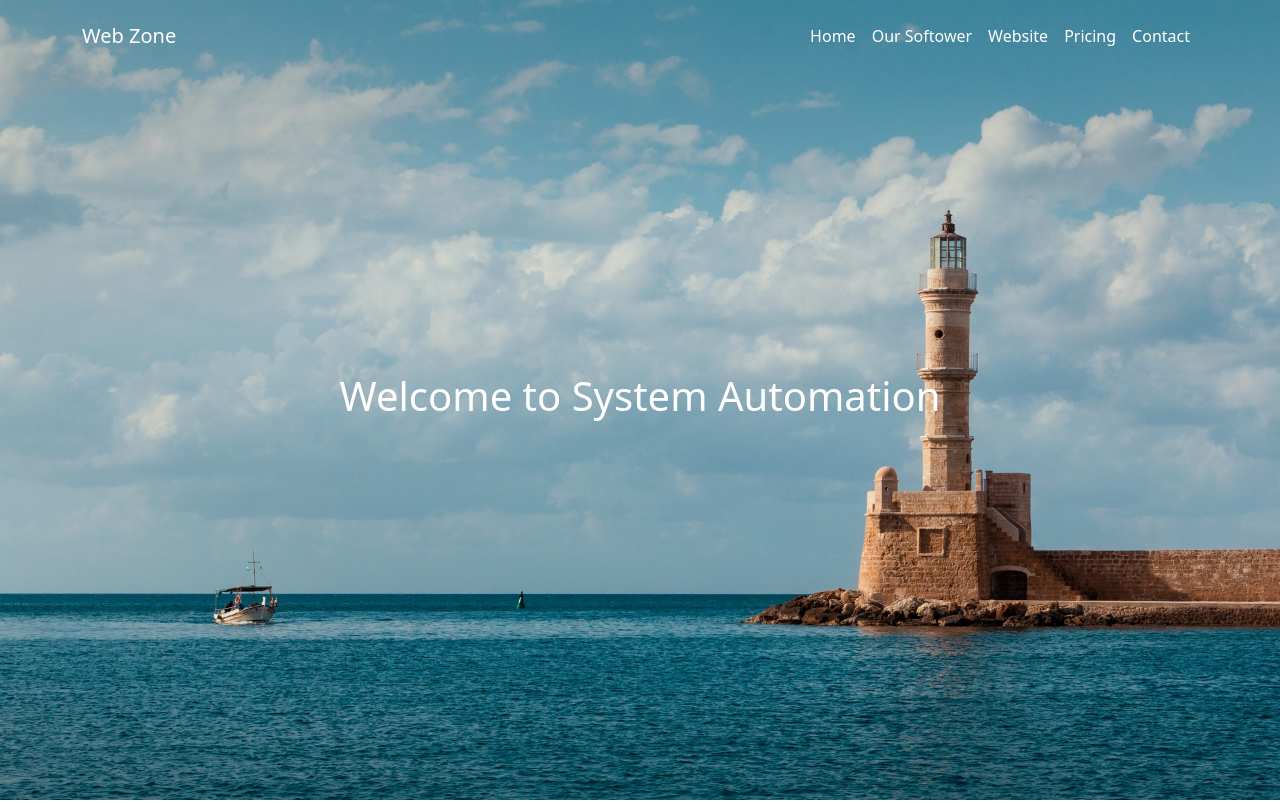
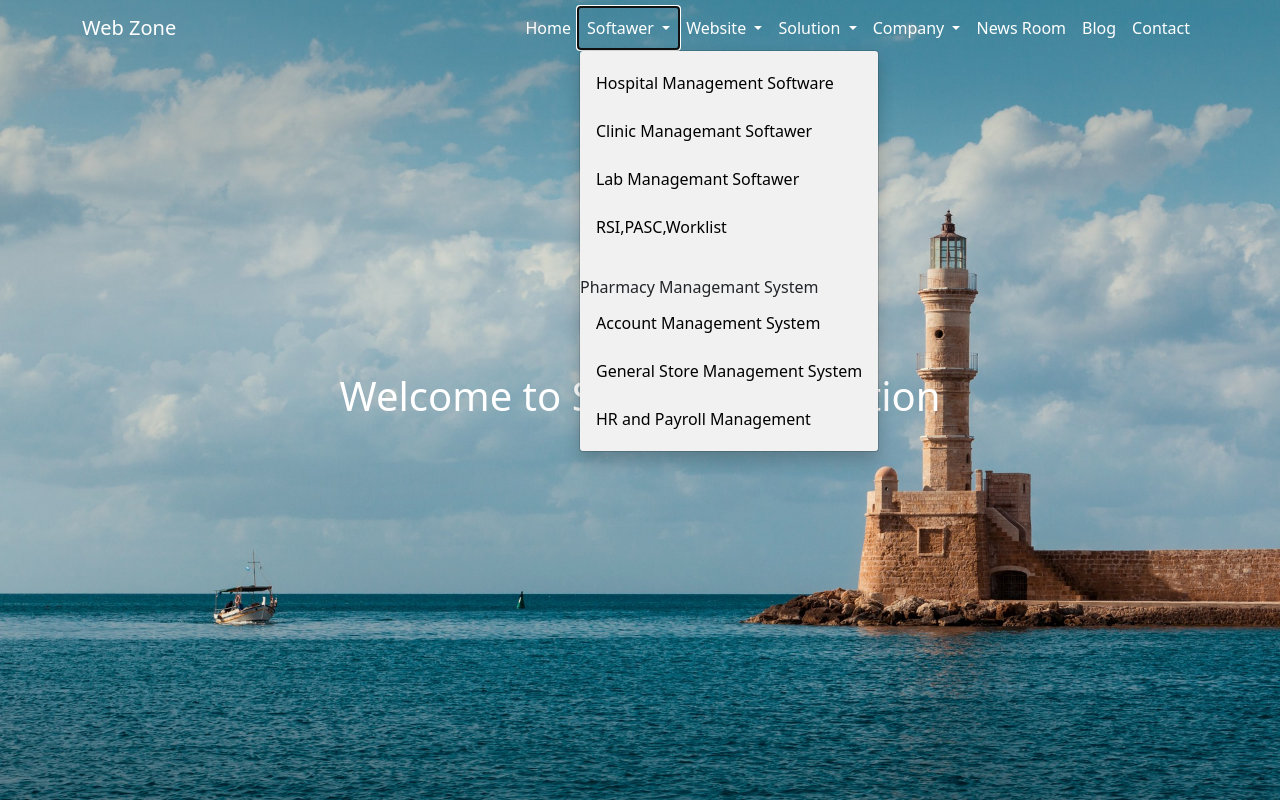
Before and after one commit to taijul-mohim/bootstrap-4, a PHP site: page / in a window 1280 px wide, after a click on "Softawer". Shown: the top 804 px of the page. Run offline with PHP 8.4, Linux system fonts and the light colour scheme; some libraries are stand-ins or nearby versions.

Commit message:
new update

```diff
--- a/css/style.css
+++ b/css/style.css
@@ -2,6 +2,53 @@
     background-image: url('../img/banner-img.jpg');
     background-size: cover;
   }
+/* nav  */
+.bg{
+  background: gray;
+
+}
+/* dropdown */
+.dropbtn {
+
+  color: white;
+
+  font-size: 16px;
+  border: none;
+}
+
+/* The container <div> - needed to position the dropdown content */
+.dropdown {
+  position: relative;
+  display: inline-block;
+}
+
+/* Dropdown Content (Hidden by Default) */
+.dropdown-content {
+  display: none;
+  position: absolute;
+  background-color: #f1f1f1;
+  min-width: 160px;
+  box-shadow: 0px 8px 16px 0px rgba(0,0,0,0.2);
+  z-index: 1;
+}
+
+/* Links inside the dropdown */
+.dropdown-content a {
+  color: black;
+  padding: 12px 16px;
+  text-decoration: none;
+  display: block;
+}
+
+/* Change color of dropdown links on hover */
+.dropdown-content a:hover {background-color: #ddd;}
+
+/* Show the dropdown menu on hover */
+.dropdown:hover .dropdown-content {display: block;}
+
+/* Change the background color of the dropdown button when the dropdown content is shown */
+.dropdown:hover .dropbtn {background-color:transparent;}
+/* end dropdown */
 
   /* softwore section */
 .card{
@@ -105,7 +152,7 @@
 
 .footer-content{
   display: flex;
-  align-items: center;
+  /* align-items: center; */
   justify-content: center;
   flex-direction: column;
   text-align: center;
@@ -192,3 +239,6 @@ text-decoration: none;
   opacity: .4;
   font-weight: 200;
 }
+.fl ul li{
+  list-style: none;
+}
--- a/index.html
+++ b/index.html
@@ -4,7 +4,7 @@
 <head>
   <meta charset="UTF-8" />
   <meta name="viewport" content="width=device-width, initial-scale=1.0" />
-  <title>Bootstrap 5 - Transparent Navbar</title>
+  <title>Welcome to System Automation</title>
   <link rel="stylesheet" href="css/bootstrap.min.css" />
   <link rel="stylesheet" href="css/style.css">
   <link rel="stylesheet" href="https://cdnjs.cloudflare.com/ajax/libs/font-awesome/6.1.2/css/brands.min.css">
@@ -12,9 +12,10 @@
 
 
 </head>
+
 <body>
   <!-- Navbar  -->
-    <nav class="navbar fixed-top navbar-expand-lg navbar-dark p-md-3 mb-2">
+  <nav class="navbar fixed-top navbar-expand-lg navbar-dark  ml-2 mb-2">
     <div class="container">
       <a class="navbar-brand" href="#">Web Zone</a>
       <button class="navbar-toggler" type="button" data-bs-toggle="collapse" data-bs-target="#navbarNav"
@@ -28,18 +29,74 @@
           <li class="nav-item">
             <a class="nav-link text-white" href="#">Home</a>
           </li>
-            <li class="nav-item">
-              <a class="nav-link text-white" href="#sof">Our Softower</a>
+
+          <li class="nav-item dropdown">
+            <a class="nav-link dropbtn text-white dropdown-toggle" href="#" id="navbarDropdown"
+              data-bs-toggle="dropdown" aria-expanded="false">
+              Softawer
+            </a>
+
+            <ul class="dropdown-menu dropdown-content">
+              <li><a class="dropdown-item " href="#">Hospital Management Software</a></li>
+              <li><a class="dropdown-item " href="#">Clinic Managemant Softawer</a></li>
+              <li><a class="dropdown-item " href="#">Lab Managemant Softawer</a></li>
+              <li><a class="dropdown-item " href="#">RSI,PASC,Worklist</a></li>
+              <li><a class="dropdown-item " href="#"></a>Pharmacy Managemant System</li>
+              <li><a class="dropdown-item " href="#">Account Management System</a></li>
+              <li><a class="dropdown-item " href="#">General Store Management System</a></li>
+              <li><a class="dropdown-item " href="#">	HR and Payroll Management</a></li>
+            </ul>
+
+          </li>
+          <li class="nav-item dropdown">
+            <a class="nav-link dropbtn text-white dropdown-toggle" href="#" id="navbarDropdown"
+              data-bs-toggle="dropdown" aria-expanded="false">
+              Website
+            </a>
+
+            <ul class="dropdown-menu dropdown-content">
+              <li><a class="dropdown-item " href="#">Domain Hosting</a></li>
+              <li><a class="dropdown-item " href="#">Static</a></li>
+              <li><a class="dropdown-item " href="#">Dynamic Website</a></li>
+              <li><a class="dropdown-item " href="#">Ecommerce Website</a></li>
+            </ul>
+
+          </li>
+          <li class="nav-item dropdown">
+            <a class="nav-link dropbtn text-white dropdown-toggle" href="#" id="navbarDropdown"
+              data-bs-toggle="dropdown" aria-expanded="false">
+              Solution
+            </a>
+
+            <ul class="dropdown-menu dropdown-content">
+              <li><a class="dropdown-item " href="#">Networking Solution and Consultation </a></li>
+              <li><a class="dropdown-item " href="#">Hardware Solution and Consultation </a></li>
+            </ul>
+
+          </li>
+          <li class="nav-item dropdown">
+            <a class="nav-link dropbtn text-white dropdown-toggle" href="#" id="navbarDropdown"
+              data-bs-toggle="dropdown" aria-expanded="false">
+              Company
+            </a>
+
+            <ul class="dropdown-menu dropdown-content">
+              <li><a class="dropdown-item " href="#">About Us</a></li>
+              <li><a class="dropdown-item " href="#">Client</a></li>
+              <li><a class="dropdown-item " href="#">Creer</a></li>
+            </ul>
+
           </li>
           <li class="nav-item">
-              <a class="nav-link text-white" href="#w">Website</a>
+            <a class="nav-link text-white" href="#">News Room</a>
           </li>
           <li class="nav-item">
-              <a class="nav-link text-white" href="#">Pricing</a>
+            <a class="nav-link text-white" href="#nfs">Blog</a>
           </li>
           <li class="nav-item">
             <a class="nav-link text-white" href="#">Contact</a>
           </li>
+
         </ul>
       </div>
     </div>
@@ -48,12 +105,13 @@
   <!-- Banner Image  -->
   <div class="banner-image w-100 vh-100 d-flex justify-content-center align-items-center">
     <div class="content text-center">
-        <h1 class="text-white">Welcome to System Automation</h1>
+      <h1 class="text-white" data-text="Welcome to System Automation">Welcome to System Automation</h1>
     </div>
   </div>
 
   <!-- Main Content Area -->
   <div class="container my-5 d-grid gap-5">
+    <section id="sof">
       <div class="p-5 border">
         <div class="text-center">
           <h2>Our Softower</h2>
@@ -114,8 +172,9 @@
           </div>
         </div>
       </div>
+    </section>
 
-      <div class="p-5">
+    <div class="p-5" id="nfs">
       <h2 class="text-center">Solution</h2>
       <hr>
       <div class="row">
@@ -152,7 +211,7 @@
         <!-- box start -->
         <div class="col-md-4">
           <div class="box">
-              <img src="demo-pic/1.PNG" alt="">
+            <img src="img/google.jpg" alt="">
             <h1 class="heading">Ux/UI <br> Design</h1>
             <p>Lorem ipsum dolor sit, amet consectetur adipisicing elit. Sunt optio ut distinctio expedita quidem
               velit porro quae aspernatur saepe rerum, voluptatem aut. Dolores praesentium tenetur, laborum
@@ -237,7 +296,15 @@
 
         <div class="col-md-6">
           <h4>About Us</h4>
-       <p style="text-align-last: center"> <span class="font-weight-bold">Lorem ipsum dolor sit amet.</span>Lorem ipsum dolor sit amet, consectetur adipisicing elit. Similique ut natus nostrum earum officia voluptatem, accusamus cum ad fuga quod aperiam sequi sint exercitationem, modi reprehenderit impedit a numquam nam veritatis expedita officiis eos ullam quos dolorum. Modi tempore pariatur, neque assumenda culpa veniam eos, consequatur quod accusantium, rem nobis quos totam. Veniam, mollitia assumenda! Soluta, ullam. Minima, culpa voluptatem sit temporibus laudantium inventore ab, dignissimos fuga rem debitis eos corrupti pariatur deserunt, cupiditate excepturi perferendis tempora? Beatae labore excepturi, debitis harum, minus perferendis cupiditate saepe quam omnis ipsa aut quod doloribus ratione modi quo quaerat facere exercitationem molestiae vero?</p>
+          <p style="text-align-last: center"> <span class="font-weight-bold">Lorem ipsum dolor sit amet.</span>Lorem
+            ipsum dolor sit amet, consectetur adipisicing elit. Similique ut natus nostrum earum officia voluptatem,
+            accusamus cum ad fuga quod aperiam sequi sint exercitationem, modi reprehenderit impedit a numquam nam
+            veritatis expedita officiis eos ullam quos dolorum. Modi tempore pariatur, neque assumenda culpa veniam eos,
+            consequatur quod accusantium, rem nobis quos totam. Veniam, mollitia assumenda! Soluta, ullam. Minima, culpa
+            voluptatem sit temporibus laudantium inventore ab, dignissimos fuga rem debitis eos corrupti pariatur
+            deserunt, cupiditate excepturi perferendis tempora? Beatae labore excepturi, debitis harum, minus
+            perferendis cupiditate saepe quam omnis ipsa aut quod doloribus ratione modi quo quaerat facere
+            exercitationem molestiae vero?</p>
         </div>
         <div class="col-md-6 border  border-3">
           <h4>Contact With us</h4>
@@ -276,33 +343,50 @@
     <div class="footer-content bg-dark">
 
       <h3>Ground Tutorial</h3>
-         <p>Ground Tutorial is a blog website where you will find great tutorials on web design and development. Here each tutorial is beautifully described step by step with the required source code.</p>
+      <p>Ground Tutorial is a blog website where you will find great tutorials on web design and development. Here each
+        tutorial is beautifully described step by step with the required source code.</p>
+
+            <div class="row  text-white">
+              <div class="col-md-3 fl text-center">
+                <h4>hello</h4>
+               <ul>
+                <li>hello</li>
+                <li>hello</li>
+                <li>hello</li>
+                <li>hello</li>
+               </ul>
+              </div>
+              <div class="col-md-3">
+                <h1 class="text-white">Boss</h1>
+              </div>
+              <div class="col-md-3">
+                <h1 class="text-white">Boss</h1>
+              </div>
+              <div class="col-md-3">
+                <h1 class="text-white">Boss</h1>
+              </div>
+
+            </div>
+
 
       <!--Footer's social icon-->
+      <div class="div">
       <ul class="socials">
         <li><a href="#"><i class="fa-brands fa-facebook"></i></a></li>
         <li><a href="#"><i class="fa-brands fa-twitter"></i></a></li>
-            <li><a href="#"><i class="fa fa-google-plus"></i></a></li>
-            <li><a href="#"><i class="fa fa-youtube"></i></a></li>
-            <li><a href="#"><i class="fa fa-linkedin-square"></i></a></li>
-          </ul>
-
-       <!-- Footer's menu item-->
-         <div class="footer-menu">
-            <ul class="f-menu">
-              <li><a href="">Home</a></li>
-              <li><a href="">About</a></li>
-              <li><a href="">Contact</a></li>
-              <li><a href="">Blog</a></li>
-              <li><a href="">Articles</a></li>
+        <li><a href="#"><i class="fa-brands fa-youtube"></i></a></li>
+        <li><a href="#"><i class="fa-brands fa-youtube"></i></a></li>
+        <li><a href="#"><i class="fa-brands fa-linkedin-in"></i></a></li>
       </ul>
     </div>
+      <!-- Footer's menu item-->
+
 
     </div>
 
     <!--Copyright Area-->
     <div class="footer-bottom">
-          <p>Design By - <a href="#"></a>  </p>
+      <p>Design By - <a href="#"></a> </p>
     </div>
 
   </footer>
@@ -318,9 +402,9 @@
 
     window.addEventListener('scroll', function () {
       if (window.pageYOffset > 100) {
-          nav.classList.add('bg-dark', 'shadow');
+        nav.classList.add('bg', 'shadow');
       } else {
-          nav.classList.remove('bg-dark', 'shadow');
+        nav.classList.remove('bg', 'shadow');
       }
     });
   </script>
```
Lines whose indentation alone changed are shown as unchanged.
